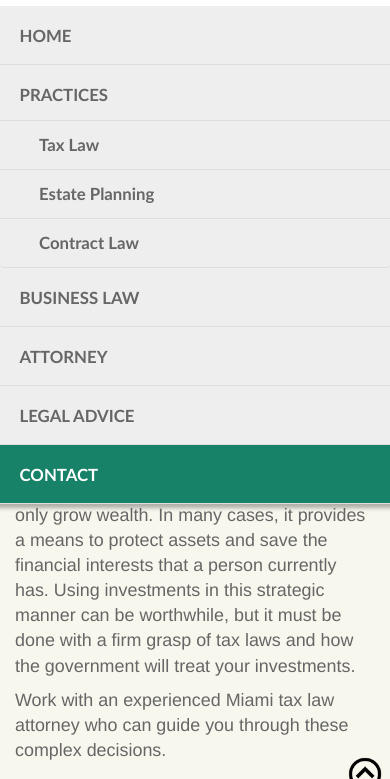
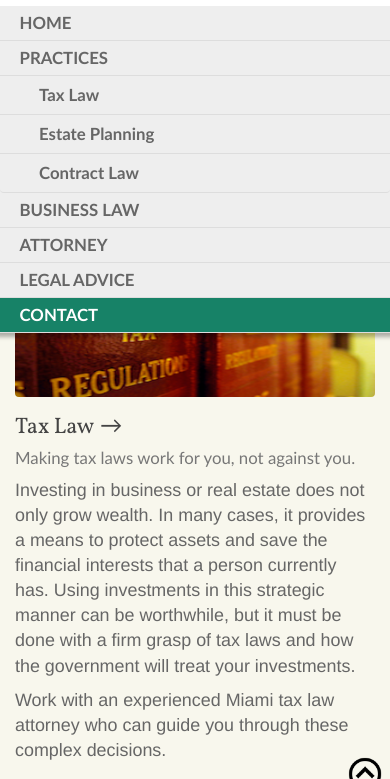
Before and after one commit to alexlais/GurianLaw, a plain HTML site: page index.html in a window 390 px wide. Both pictures are taken after a click on the button "Toggle navigation". Shown: the part 45-824 px from the top of the page. Drawn offline with Linux system fonts and the light colour scheme; some packages are replaced by stand-ins of ours; a script that the page names is missing; a web font is replaced by a local one.

Commit message:
“message”

```diff
--- a/css/main.css
+++ b/css/main.css
@@ -1355,19 +1355,17 @@ footer.main nav a:hover {
 		border-bottom: 1px solid #ddd;
 		background: transparent;
 	}
+
 	 ul.navbar-nav li a {
 		border-bottom: 1px solid #ddd;
-		padding-left: 5%;
-		padding-right: 5%;
+		padding: 7px 5%;
 	}
 	 ul.navbar-nav .dropdown > a {
-		border-bottom: 0;
-		padding-bottom: 15px;
 		border-bottom: 1px solid #ddd;
 	}
 	 ul.navbar-nav .dropdown-menu a {
 		text-transform: capitalize;
-		padding: 12px 10%;
+		padding: 7px 10%;
 		background: transparent;
 		border-bottom: 1px solid #ddd;
 	}
```
